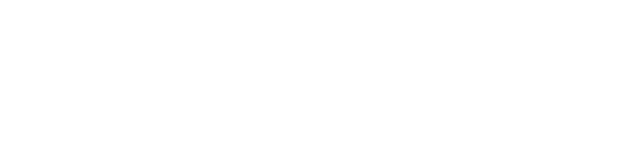
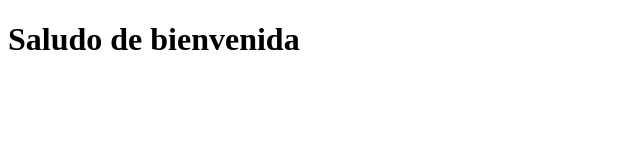
Before and after one commit to carlosandresdiazs/git3, a plain HTML site: page index.html in a window 1280 px wide. Shown: the whole page, without its empty margins (0-640 px from the left). Drawn offline with Linux system fonts and the light colour scheme.

Commit message:
archivo.js

```diff
--- /dev/null
+++ b/archivo.js
@@ -0,0 +1 @@
+//Esto es un comentario
--- a/index.html
+++ b/index.html
@@ -7,6 +7,6 @@
     <title>Document</title>
 </head>
 <body>
-
+    <h1>Saludo de bienvenida</h1>
 </body>
 </html>
```
